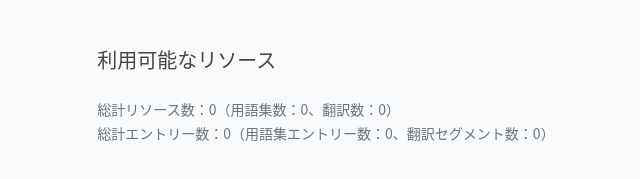
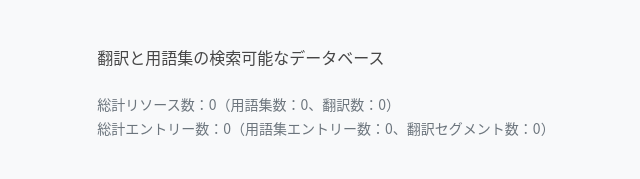
Before and after one commit to 4ka0/honyaku_archive, a Django app: page / in a window 1280 px wide. Shown: the part 69-248 px from the top of the page, without its empty margins (128-768 px from the left). Run offline with Django 3.2, Linux system fonts and the light colour scheme; the visitor is signed in with stand-in values (Sample User, id 1); data that the repository does not hold is empty; parts of the project's set-up code (start-up, migrations or seed data) failed here and were passed over; some libraries are stand-ins or nearby versions.

Commit message:
Template update

```diff
--- a/templates/home.html
+++ b/templates/home.html
@@ -6,13 +6,13 @@
 
     <div class="col-8 m-5">
 
-        <h5 class="mb-4">利用可能なリソース</h5>
+        <h6 class="mb-4">翻訳と用語集の検索可能なデータベース</h6>
 
         <p class="text-muted">
             <small>
-            総計リソース数：{{ num_of_resources|intcomma }}（用語集数：{{ num_of_glossaries|intcomma }}、翻訳数：{{ num_of_translations|intcomma }}）
-            <br>
-            総計エントリー数：{{ num_of_all_entries|intcomma }}（用語集エントリー数：{{ num_of_gloss_entries|intcomma }}、翻訳セグメント数：{{ num_of_trans_segments|intcomma }}）
+                総計リソース数：{{ num_of_resources|intcomma }}（用語集数：{{ num_of_glossaries|intcomma }}、翻訳数：{{ num_of_translations|intcomma }}）
+                <br>
+                総計エントリー数：{{ num_of_all_entries|intcomma }}（用語集エントリー数：{{ num_of_gloss_entries|intcomma }}、翻訳セグメント数：{{ num_of_trans_segments|intcomma }}）
             </small>
         </p>
         <br>
```
Also changed, not shown: templates/glossary_detail.html (+3 -5 lines).
